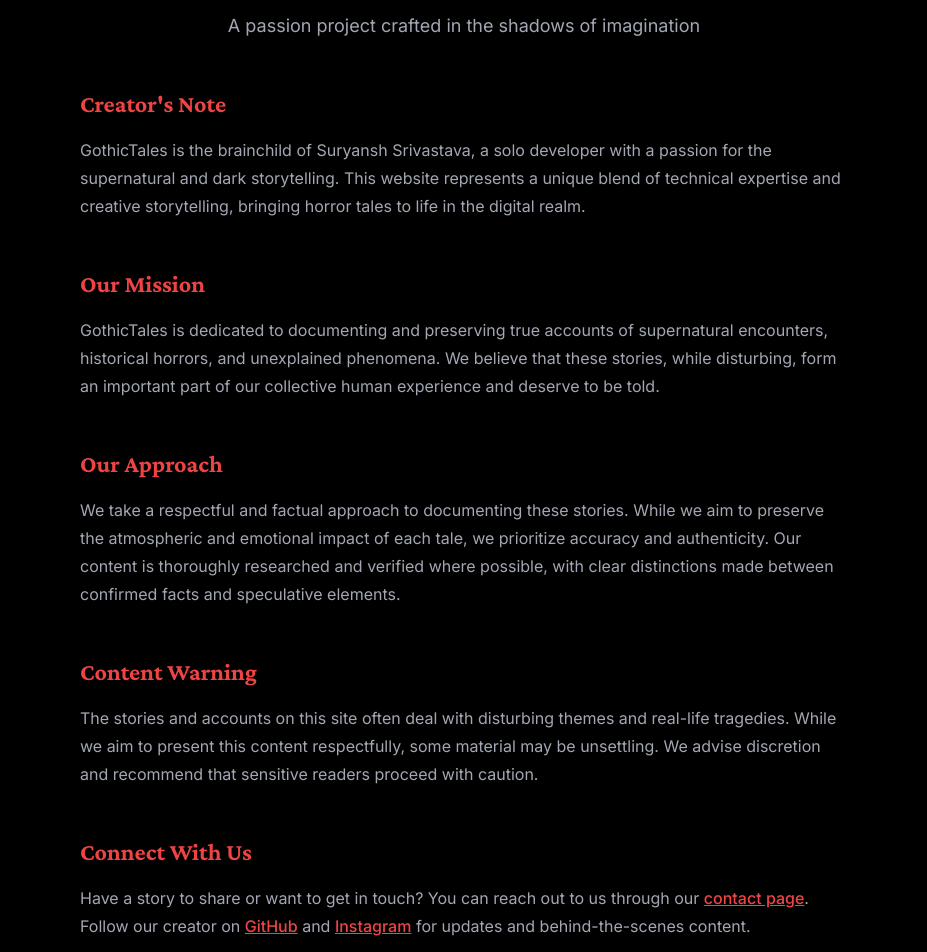
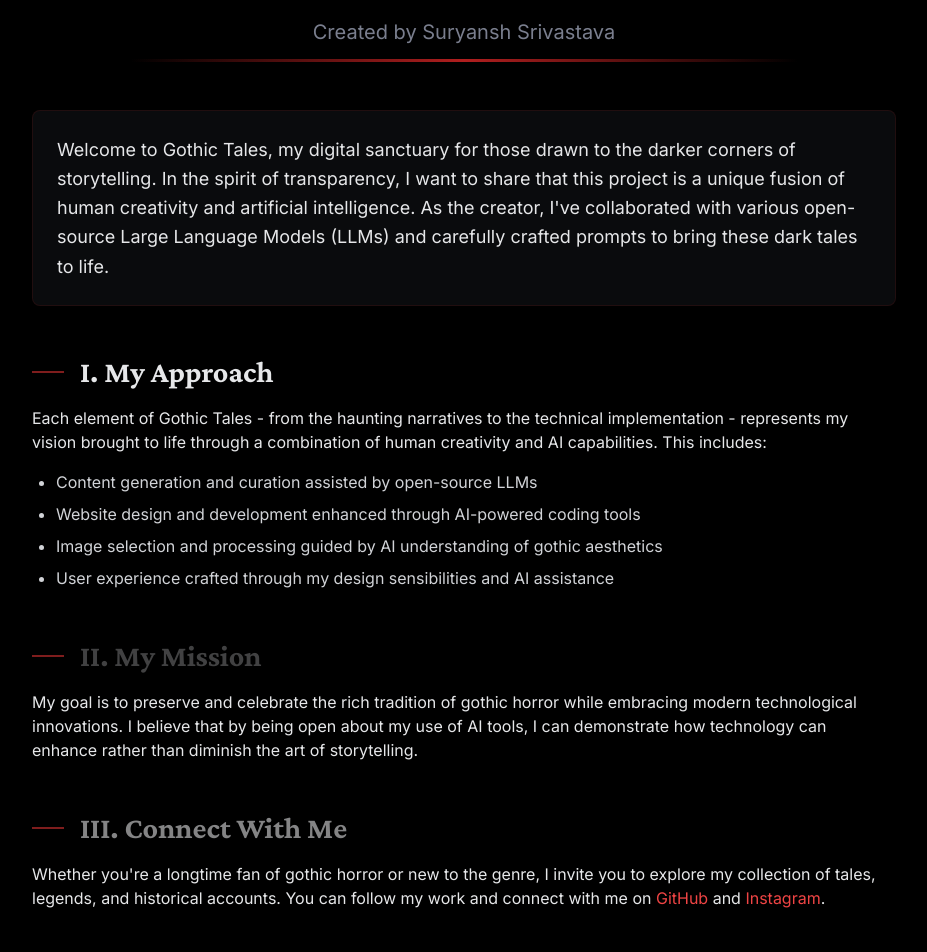
Before and after one commit to MatrixEncoder/GothicTales, a Next.js app: page /about in a window 1280 px wide. Shown: the part 160-1112 px from the top of the page, without its empty margins (176-1103 px from the left). Built offline with nearby package versions, Linux system fonts and the light colour scheme.

Commit message:
Enhanced title slicing and blood effects in About page

```diff
--- a/src/app/about/page.tsx
+++ b/src/app/about/page.tsx
@@ -1,121 +1,254 @@
 'use client';
 
+import { useEffect } from 'react';
 import { motion } from 'framer-motion';
 import Link from 'next/link';
+import gsap from 'gsap';
 import PageTransition from '@/components/PageTransition';
 
 export default function About() {
+  useEffect(() => {
+    // Create slower flickering text effect
+    const flicker = gsap.to('.flicker', {
+      opacity: 0.7,
+      duration: 2,
+      repeat: -1,
+      yoyo: true,
+      ease: "power1.inOut",
+      stagger: {
+        amount: 1.5,
+        from: "random"
+      }
+    });
+
+    // Create sliced letter effect with more dramatic cuts
+    const title = "About Gothic Tales";
+    const titleElement = document.querySelector('.title-container');
+    if (titleElement) {
+      titleElement.innerHTML = '';
+      [...title].forEach((letter, i) => {
+        const letterContainer = document.createElement('span');
+        letterContainer.className = 'relative inline-block mx-[1px]';
+
+        if (letter !== ' ') {
+          // Main letter with slice
+          letterContainer.style.clipPath = 'polygon(0 15%, 100% 0, 100% 85%, 0 100%)';
+
+          const letterSpan = document.createElement('span');
+          letterSpan.textContent = letter;
+          letterSpan.className = 'text-red-500 relative flicker';
+
+          // Top slice (darker)
+          const topSlice = document.createElement('span');
+          topSlice.textContent = letter;
+          topSlice.className = 'absolute top-0 left-0 text-red-900';
+          topSlice.style.clipPath = 'polygon(0 0, 100% 0, 100% 15%, 0 30%)';
+          topSlice.style.transform = 'translateY(-1px)';
+
+          // Bottom slice (blood effect)
+          const bottomSlice = document.createElement('span');
+          bottomSlice.textContent = letter;
+          bottomSlice.className = 'absolute bottom-0 left-0 text-red-700';
+          bottomSlice.style.clipPath = 'polygon(0 70%, 100% 85%, 100% 100%, 0 100%)';
+          bottomSlice.style.transform = 'translateY(1px)';
+
+          letterContainer.appendChild(topSlice);
+          letterContainer.appendChild(letterSpan);
+          letterContainer.appendChild(bottomSlice);
+        } else {
+          // Space character
+          const spaceSpan = document.createElement('span');
+          spaceSpan.innerHTML = '&nbsp;';
+          spaceSpan.className = 'mx-2';
+          letterContainer.appendChild(spaceSpan);
+        }
+
+        titleElement.appendChild(letterContainer);
+      });
+    }
+
+    // Enhanced blood drip animations
+    const bloodDrips = gsap.timeline({
+      repeat: -1,
+      repeatDelay: 0.5
+    });
+
+    // Create blood pool effect
+    gsap.to('.blood-pool', {
+      width: '100%',
+      duration: 2,
+      ease: 'power2.inOut',
+      repeat: -1,
+      yoyo: true
+    });
+
+    document.querySelectorAll('.blood-drip').forEach((drip, index) => {
+      // Initial state
+      gsap.set(drip, { height: 0, opacity: 0 });
+
+      // Create more organic dripping animation
+      bloodDrips
+        .to(drip, {
+          height: '40px',
+          opacity: 1,
+          duration: 1.5,
+          ease: 'power2.in',
+          delay: index * 0.3
+        })
+        .to(drip, {
+          height: '45px', // Slight stretch
+          duration: 0.3,
+          ease: 'power1.inOut'
+        })
+        .to(drip, {
+          height: '50px',
+          opacity: 0,
+          duration: 1,
+          ease: 'power2.out'
+        }, '-=0.2');
+    });
+
+    // Cleanup
+    return () => {
+      flicker.kill();
+      bloodDrips.kill();
+    };
+  }, []);
+
   return (
     <PageTransition>
-      <main className="min-h-screen gothic-container py-24">
+      <div className="container mx-auto px-4 py-12 max-w-4xl">
         <motion.div
           initial={{ opacity: 0, y: 20 }}
           animate={{ opacity: 1, y: 0 }}
-          transition={{ duration: 0.5 }}
+          transition={{ duration: 1 }}
+          className="relative"
         >
-          <h1 className="gothic-heading text-center mb-4">About GothicTales</h1>
-          <p className="text-center text-gothic-300 text-lg mb-12">
-            A passion project crafted in the shadows of imagination
+          <h1 className="title-container text-center mb-2 text-6xl font-gothic tracking-wider leading-relaxed"></h1>
+
+          {/* Enhanced blood effects */}
+          <div className="absolute -bottom-4 left-1/2 transform -translate-x-1/2 w-full max-w-2xl mx-auto">
+            <div className="relative h-16">
+              {/* Main blood pool with pulsing effect */}
+              <div className="blood-pool absolute bottom-0 left-1/2 transform -translate-x-1/2 h-[3px] w-3/4 bg-gradient-to-r from-transparent via-red-600 to-transparent opacity-80"></div>
+
+              {/* Blood drips with varying widths and positions */}
+              <div className="blood-drip absolute bottom-0 left-[20%] w-[2px] bg-gradient-to-b from-red-900 via-red-600 to-red-800 opacity-90"></div>
+              <div className="blood-drip absolute bottom-0 left-[35%] w-[3px] bg-gradient-to-b from-red-900 via-red-600 to-red-800 opacity-80"></div>
+              <div className="blood-drip absolute bottom-0 left-[50%] w-[4px] bg-gradient-to-b from-red-900 via-red-600 to-red-800 opacity-95"></div>
+              <div className="blood-drip absolute bottom-0 left-[65%] w-[3px] bg-gradient-to-b from-red-900 via-red-600 to-red-800 opacity-85"></div>
+              <div className="blood-drip absolute bottom-0 left-[80%] w-[2px] bg-gradient-to-b from-red-900 via-red-600 to-red-800 opacity-90"></div>
+
+              {/* Additional smaller drips for variety */}
+              <div className="blood-drip absolute bottom-0 left-[28%] w-[1px] bg-gradient-to-b from-red-900 via-red-600 to-red-800 opacity-75"></div>
+              <div className="blood-drip absolute bottom-0 left-[72%] w-[1px] bg-gradient-to-b from-red-900 via-red-600 to-red-800 opacity-75"></div>
+            </div>
+          </div>
+
+          <p className="text-xl text-gothic-400 mb-16 text-center flicker mt-8">Created by Suryansh Srivastava</p>
+        </motion.div>
+
+        <div className="space-y-12 text-gothic-100">
+          <motion.div
+            initial={{ opacity: 0, y: 20 }}
+            animate={{ opacity: 1, y: 0 }}
+            transition={{ delay: 0.3 }}
+            className="bg-gothic-900/30 p-6 rounded-lg border border-red-900/20"
+          >
+            <p className="text-lg leading-relaxed">
+              Welcome to Gothic Tales, my digital sanctuary for those drawn to the darker corners of storytelling.
+              In the spirit of transparency, I want to share that this project is a unique fusion of human creativity
+              and artificial intelligence. As the creator, I've collaborated with various open-source Large Language
+              Models (LLMs) and carefully crafted prompts to bring these dark tales to life.
             </p>
           </motion.div>
 
-        <div className="max-w-3xl mx-auto space-y-12">
-          <motion.section
-            initial={{ opacity: 0 }}
-            animate={{ opacity: 1 }}
-            transition={{ delay: 0.2 }}
-            className="prose prose-invert prose-red max-w-none"
+          <section className="space-y-4">
+            <div className="relative inline-block w-full">
+              <motion.h2
+                initial={{ opacity: 0, y: 20 }}
+                animate={{ opacity: 1, y: 0 }}
+                transition={{ delay: 0.4 }}
+                className="gothic-heading text-3xl flicker relative z-10 pl-12"
               >
-            <h2 className="font-gothic text-2xl text-red-500 mb-4">Creator's Note</h2>
-            <p className="text-gothic-300">
-              GothicTales is the brainchild of Suryansh Srivastava, a solo developer with a passion for the
-              supernatural and dark storytelling. This website represents a unique blend of technical expertise
-              and creative storytelling, bringing horror tales to life in the digital realm.
+                I. My Approach
+              </motion.h2>
+              <div className="absolute left-0 top-1/2 -translate-y-1/2 w-8 h-[2px] bg-red-900" />
+              <div className="blood-drip absolute left-8 top-full w-[2px] h-0 bg-gradient-to-b from-red-900 to-red-600" />
+            </div>
+            <p>
+              Each element of Gothic Tales - from the haunting narratives to the technical implementation -
+              represents my vision brought to life through a combination of human creativity and AI capabilities.
+              This includes:
             </p>
-          </motion.section>
+            <ul className="list-disc pl-6 space-y-2 text-gothic-200">
+              <li>Content generation and curation assisted by open-source LLMs</li>
+              <li>Website design and development enhanced through AI-powered coding tools</li>
+              <li>Image selection and processing guided by AI understanding of gothic aesthetics</li>
+              <li>User experience crafted through my design sensibilities and AI assistance</li>
+            </ul>
+          </section>
 
-          <motion.section
-            initial={{ opacity: 0 }}
-            animate={{ opacity: 1 }}
-            transition={{ delay: 0.3 }}
-            className="prose prose-invert prose-red max-w-none"
+          <section className="space-y-4">
+            <div className="relative inline-block w-full">
+              <motion.h2
+                initial={{ opacity: 0, y: 20 }}
+                animate={{ opacity: 1, y: 0 }}
+                transition={{ delay: 0.5 }}
+                className="gothic-heading text-3xl flicker relative z-10 pl-12"
               >
-            <h2 className="font-gothic text-2xl text-red-500 mb-4">Our Mission</h2>
-            <p className="text-gothic-300">
-              GothicTales is dedicated to documenting and preserving true accounts of supernatural encounters,
-              historical horrors, and unexplained phenomena. We believe that these stories, while disturbing,
-              form an important part of our collective human experience and deserve to be told.
+                II. My Mission
+              </motion.h2>
+              <div className="absolute left-0 top-1/2 -translate-y-1/2 w-8 h-[2px] bg-red-900" />
+              <div className="blood-drip absolute left-8 top-full w-[2px] h-0 bg-gradient-to-b from-red-900 to-red-600" />
+            </div>
+            <p>
+              My goal is to preserve and celebrate the rich tradition of gothic horror while embracing modern
+              technological innovations. I believe that by being open about my use of AI tools, I can demonstrate
+              how technology can enhance rather than diminish the art of storytelling.
             </p>
-          </motion.section>
+          </section>
 
-          <motion.section
-            initial={{ opacity: 0 }}
-            animate={{ opacity: 1 }}
-            transition={{ delay: 0.4 }}
-            className="prose prose-invert prose-red max-w-none"
+          <section className="space-y-4">
+            <div className="relative inline-block w-full">
+              <motion.h2
+                initial={{ opacity: 0, y: 20 }}
+                animate={{ opacity: 1, y: 0 }}
+                transition={{ delay: 0.6 }}
+                className="gothic-heading text-3xl flicker relative z-10 pl-12"
               >
-            <h2 className="font-gothic text-2xl text-red-500 mb-4">Our Approach</h2>
-            <p className="text-gothic-300">
-              We take a respectful and factual approach to documenting these stories. While we aim to preserve
-              the atmospheric and emotional impact of each tale, we prioritize accuracy and authenticity.
-              Our content is thoroughly researched and verified where possible, with clear distinctions made
-              between confirmed facts and speculative elements.
+                III. Connect With Me
+              </motion.h2>
+              <div className="absolute left-0 top-1/2 -translate-y-1/2 w-8 h-[2px] bg-red-900" />
+              <div className="blood-drip absolute left-8 top-full w-[2px] h-0 bg-gradient-to-b from-red-900 to-red-600" />
+            </div>
+            <p>
+              Whether you're a longtime fan of gothic horror or new to the genre, I invite you to explore my
+              collection of tales, legends, and historical accounts. You can follow my work and connect with me on{' '}
+              <Link href="https://github.com/MatrixEncoder" className="text-red-500 hover:text-red-400 transition-colors">
+                GitHub
+              </Link>{' '}
+              and{' '}
+              <Link href="https://instagram.com/illusionist__666" className="text-red-500 hover:text-red-400 transition-colors">
+                Instagram
+              </Link>.
             </p>
-          </motion.section>
+          </section>
 
-          <motion.section
-            initial={{ opacity: 0 }}
-            animate={{ opacity: 1 }}
-            transition={{ delay: 0.5 }}
-            className="prose prose-invert prose-red max-w-none"
+          <motion.div
+            initial={{ opacity: 0, y: 20 }}
+            animate={{ opacity: 1, y: 0 }}
+            transition={{ delay: 0.7 }}
+            className="bg-gothic-900/30 p-6 rounded-lg border border-red-900/20 mt-12"
           >
-            <h2 className="font-gothic text-2xl text-red-500 mb-4">Content Warning</h2>
-            <p className="text-gothic-300">
-              The stories and accounts on this site often deal with disturbing themes and real-life tragedies.
-              While we aim to present this content respectfully, some material may be unsettling. We advise
-              discretion and recommend that sensitive readers proceed with caution.
+            <p className="text-gothic-300 italic text-lg">
+              "Gothic Tales represents my commitment to blending traditional storytelling with modern AI technology,
+              creating a unique experience for horror enthusiasts."
             </p>
-          </motion.section>
-
-          <motion.section
-            initial={{ opacity: 0 }}
-            animate={{ opacity: 1 }}
-            transition={{ delay: 0.6 }}
-            className="prose prose-invert prose-red max-w-none"
-          >
-            <h2 className="font-gothic text-2xl text-red-500 mb-4">Connect With Us</h2>
-            <p className="text-gothic-300">
-              Have a story to share or want to get in touch? You can reach out to us through our{' '}
-              <Link href="/contact" className="text-red-500 hover:text-red-400 transition-colors">
-                contact page
-              </Link>
-              . Follow our creator on{' '}
-              <Link href="https://github.com/MatrixEncoder" target="_blank" className="text-red-500 hover:text-red-400 transition-colors">
-                GitHub
-              </Link>
-              {' '}and{' '}
-              <Link href="https://instagram.com/illusionist__666" target="_blank" className="text-red-500 hover:text-red-400 transition-colors">
-                Instagram
-              </Link>
-              {' '}for updates and behind-the-scenes content.
-            </p>
-          </motion.section>
-
-          <motion.section
-            initial={{ opacity: 0 }}
-            animate={{ opacity: 1 }}
-            transition={{ delay: 0.7 }}
-            className="bg-gothic-900/50 p-6 rounded-lg border border-red-900/20"
-          >
-            <h2 className="font-gothic text-xl text-red-500 mb-4">Disclaimer</h2>
-            <p className="text-gothic-300 text-sm">
-              The stories and information presented on this site are collected from various sources and
-              personal accounts. While we strive for accuracy, we cannot guarantee the complete veracity
-              of all details. This site is intended for educational and entertainment purposes only.
-            </p>
-          </motion.section>
+            <p className="text-gothic-400 mt-2">— Suryansh Srivastava</p>
+          </motion.div>
         </div>
-      </main>
+      </div>
     </PageTransition>
   );
 }
```
Lines whose indentation alone changed are shown as unchanged.
